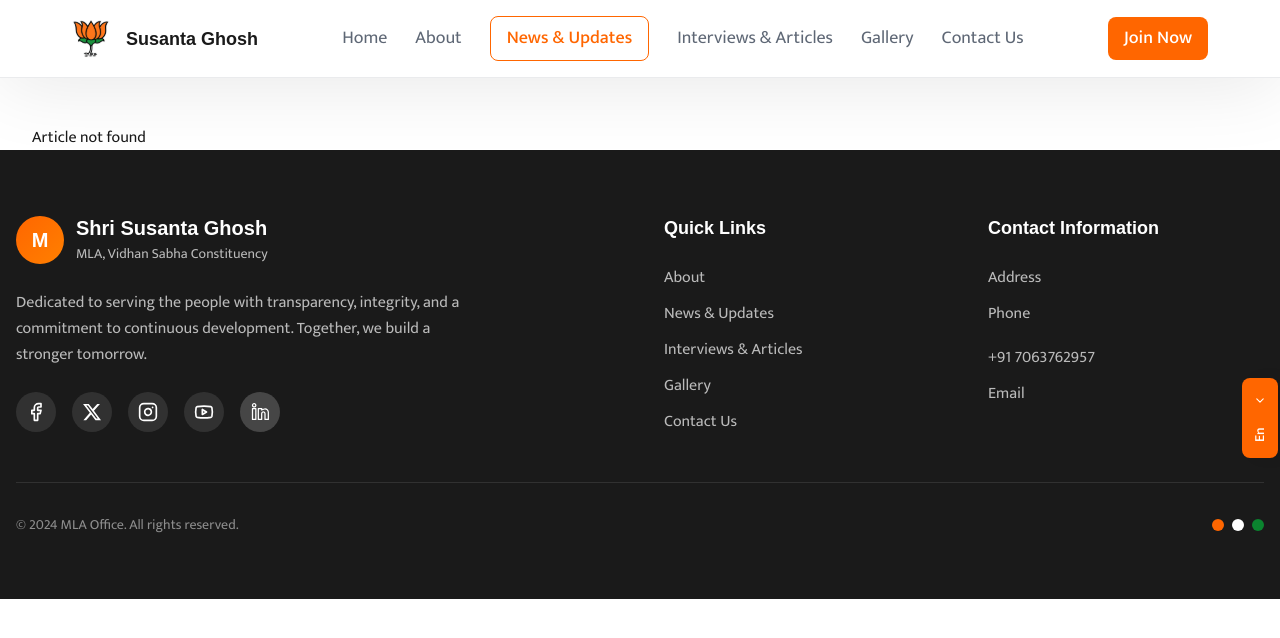
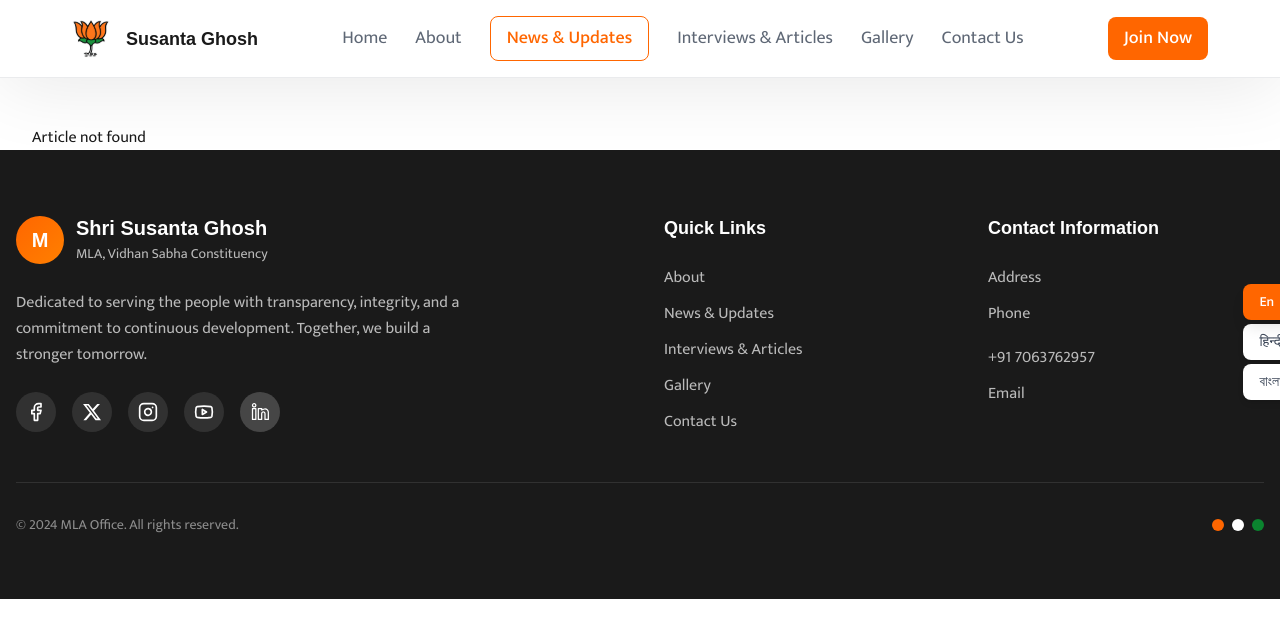
Before and after one commit to nadeemkhanrtm1/mla-website, a Next.js app: page /news in a window 1280 px wide. Shown: the top 638 px of the page. Built offline with nearby package versions, Linux system fonts and the light colour scheme.

Commit message:
refactor: reimplement language switcher as a vertical button column and update English translations to use "Purnokalin Karyakarta Vistarak".

```diff
--- a/src/app/component/LanguageSwitcher.tsx
+++ b/src/app/component/LanguageSwitcher.tsx
@@ -1,70 +1,33 @@
 "use client";
 
-import { useState, useRef, useEffect } from "react";
 import { useLanguage } from "@/app/context/LanguageContext";
 import { Language, languageLabels } from "@/app/lib/translations";
-import { ChevronDown } from "lucide-react";
 
 export const LanguageSwitcher = () => {
   const { language, setLanguage } = useLanguage();
-  const [isOpen, setIsOpen] = useState(false);
-  const dropdownRef = useRef<HTMLDivElement>(null);
-
-  // Close dropdown when clicking outside
-  useEffect(() => {
-    const handleClickOutside = (event: MouseEvent) => {
-      if (
-        dropdownRef.current &&
-        !dropdownRef.current.contains(event.target as Node)
-      ) {
-        setIsOpen(false);
-      }
-    };
-
-    document.addEventListener("mousedown", handleClickOutside);
-    return () => document.removeEventListener("mousedown", handleClickOutside);
-  }, []);
 
   const handleLanguageChange = (lang: Language) => {
     setLanguage(lang);
-    setIsOpen(false);
   };
 
   return (
-    <div ref={dropdownRef} className="fixed -right-5 top-1/2 z-100">
-      {/* Dropdown Button */}
+    <div className="fixed -right-5 top-1/2 -translate-y-1/2 z-100">
+      {/* Language Column */}
+      <div className="flex flex-col gap-1 origin-center">
+        {(["en","hi", "bn"] as Language[]).map((lang) => (
           <div
-        onClick={() => setIsOpen(!isOpen)}
-        className="w-20 overflow-hidden text-ellipsis flex transform -rotate-90 items-center justify-between gap-2 px-4 py-2 bg-[#f60] text-white rounded-lg font-medium text-sm transition-colors shadow-lg cursor-pointer"
-        aria-label="Toggle language selector"
-        aria-expanded={isOpen}
-      >
-        <span className="w-[70%]">{languageLabels[language]}</span>
-        <ChevronDown
-          size={16}
-          className={`transition-transform ${isOpen ? "rotate-270deg" : "rotate-90deg"}`}
-        />
-      </div>
-
-      {/* Dropdown Menu */}
-      {isOpen && (
-        <div className="absolute top-full right-0 mt-2 w-48 bg-white border border-gray-200 rounded-lg shadow-xl overflow-hidden z-50 animate-in fade-in slide-in-from-top-2 duration-200">
-          {(["en", "hi", "bn"] as Language[]).map((lang) => (
-            <button
             key={lang}
             onClick={() => handleLanguageChange(lang)}
-              className={`w-full text-left px-4 py-3 text-sm font-medium transition-colors ${
-                language === lang
-                  ? "bg-blue-100 text-blue-700 border-l-4 border-blue-600"
-                  : "text-gray-700 hover:bg-gray-100"
+            className={`px-4 py-2 font-medium text-sm transition-all duration-300 rounded-lg ${language === lang
+                ? "bg-[#f60] text-white shadow-lg scale-105"
+                : "bg-white text-gray-700 hover:bg-gray-100 shadow-md"
               }`}
             aria-label={`Select ${languageLabels[lang]}`}
           >
             {languageLabels[lang]}
-            </button>
+          </div>
         ))}
       </div>
-      )}
     </div>
   );
 };
--- a/src/app/lib/translations/en.ts
+++ b/src/app/lib/translations/en.ts
@@ -252,17 +252,17 @@ export const en = {
         {
           name: "Susanta Ghosh",
           year: "2015",
-          description: "Served as a full-time party worker in Katwa Assembly and Vice President, BJP Yuva Morcha, Hooghly District, leading youth mobilisation and supporting district-level organisation and activities",
+          description: "Served as a Purnokalin Karyakarta  Vistarak in Katwa Assembly and Vice President, BJP Yuva Morcha, Hooghly District, leading youth mobilisation and supporting district-level organisation and activities",
         },
         {
           name: "Susanta Ghosh",
           year: "2016",
-          description: "Full-Time Party Worker, Katwa Assembly Continued organisational work in Katwa Assembly, strengthening booth-level and grassroots party structure.",
+          description: "Purnokalin Karyakarta  Vistarak, Katwa Assembly Continued organisational work in Katwa Assembly, strengthening booth-level and grassroots party structure.",
         },
         {
           name: "Susanta Ghosh",
           year: "2017",
-          description: "Full-Time Party Worker, Uluberia & Sabang Assembly Worked as a full-time party worker in Uluberia and Sabang Assembly constituencies, focusing on organisational building and election-related activities.",
+          description: "Purnokalin Karyakarta  Vistarak, Uluberia & Sabang Assembly Worked as a Purnokalin Karyakarta  Vistarak in Uluberia and Sabang Assembly constituencies, focusing on organisational building and election-related activities.",
         },
         {
           name: "Susanta Ghosh",
@@ -272,7 +272,7 @@ export const en = {
         {
           name: "Susanta Ghosh",
           year: "2019",
-          description: "Full-Time Party Worker, Barrackpore Assembly Worked as a full-time party worker in Barrackpore Assembly constituency, focusing on election strategy and organisational activities.",
+          description: "Purnokalin Karyakarta  Vistarak, Barrackpore Assembly Worked as a Purnokalin Karyakarta  Vistarak in Barrackpore Assembly constituency, focusing on election strategy and organisational activities.",
         },
         {
           name: "Susanta Ghosh",
```
Lines whose indentation alone changed are shown as unchanged.
